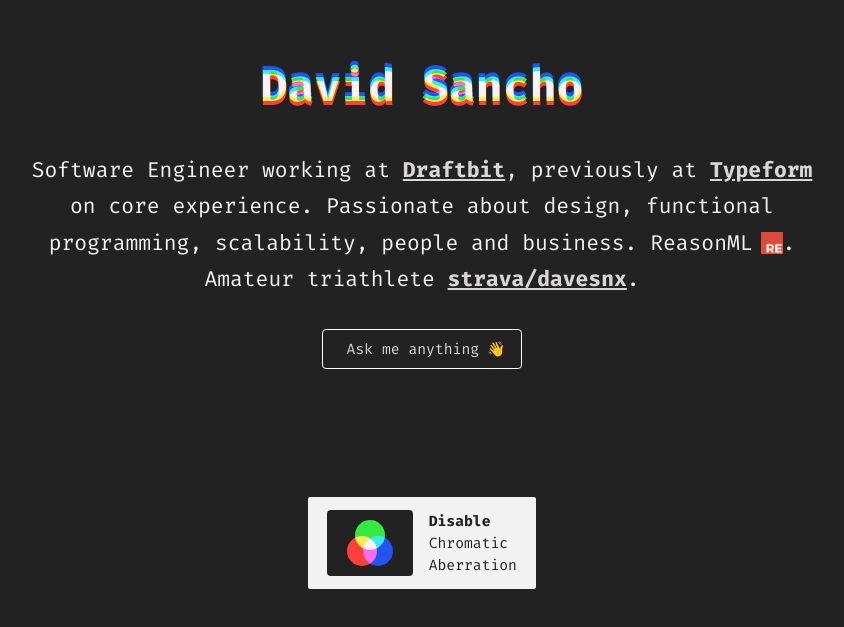
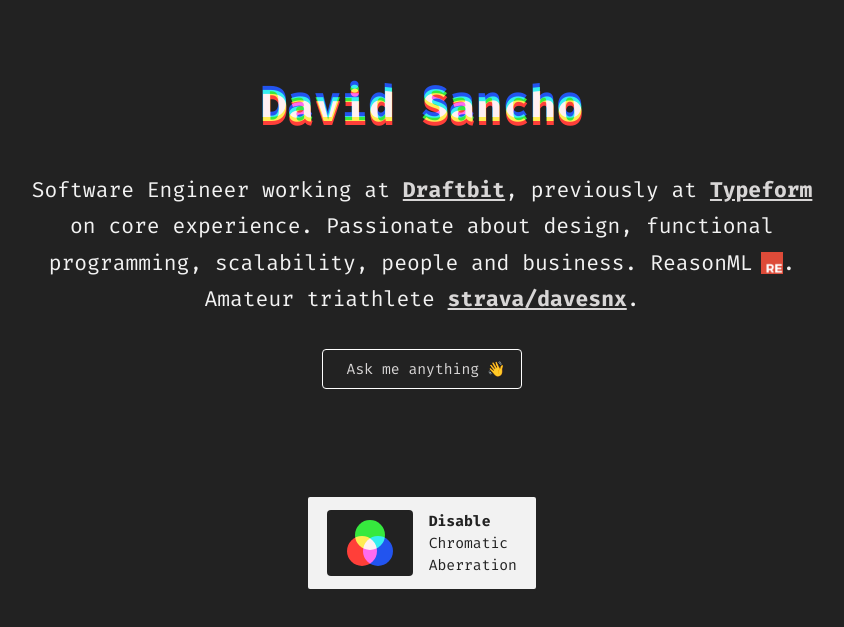
Before and after one commit to davesnx/sancho.dev, a React (Create React App) app: page / in a window 1280 px wide. Shown: the part 129-756 px from the top of the page, without its empty margins (218-1062 px from the left). Built offline with nearby package versions, Linux system fonts and the light colour scheme.

Commit message:
feat: Fix spacing mobile

```diff
--- a/src/app.jsx
+++ b/src/app.jsx
@@ -34,9 +34,9 @@
   align-items: center;
   flex-direction: column;
 
-  margin-top: -15vh;
   width: 80vw;
-  max-width: 50rem;
+  max-width: 50rem
+  margin-top: -10vh;
 `;
 
 const Link = styled.a`
```
